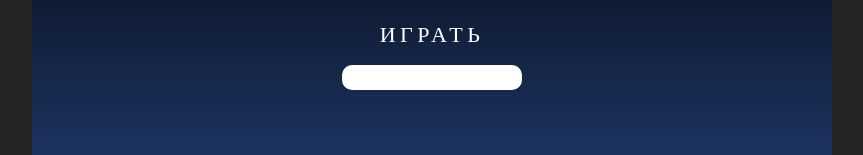
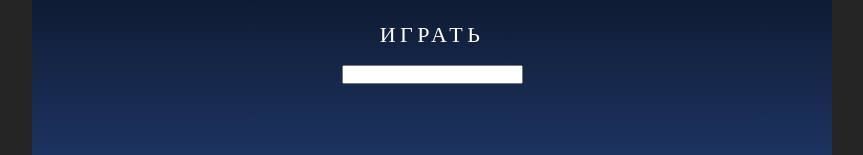
Before and after one commit to ilyamurashov/city-game, a plain HTML site: page index.html in a window 1280 px wide. Shown: the part 285-440 px from the top of the page, without its empty margins (256-1119 px from the left). Drawn offline with Linux system fonts and the light colour scheme.

Commit message:
поменял у input id на class

```diff
--- a/css/style.sass
+++ b/css/style.sass
@@ -43,7 +43,7 @@
       text-transform: uppercase
       text-decoration: none
       color: #FFFFFF
-    #citiesName
+    .citiesName
       border: none
       width: 180px
       height: 25px
```
Also changed, not shown: css/style.css.
